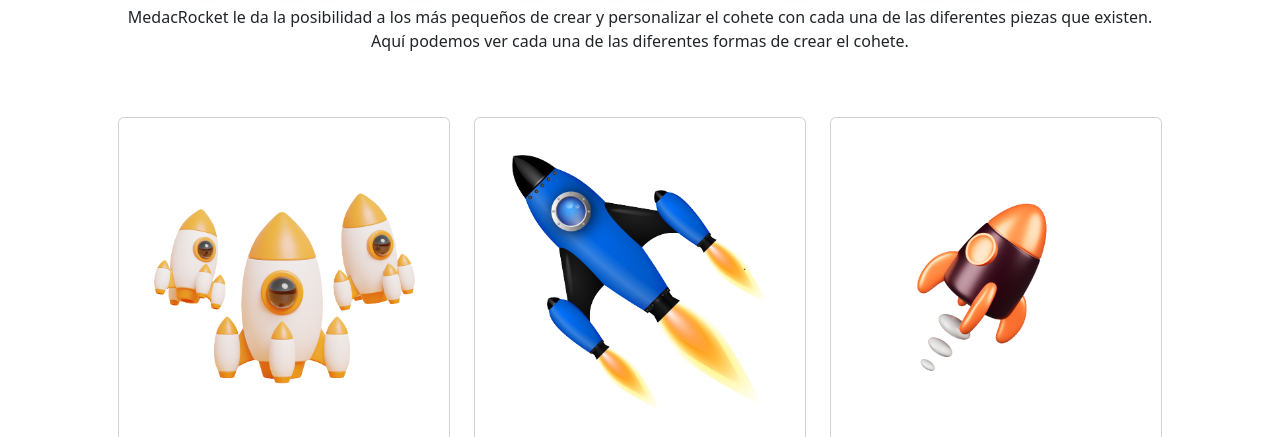
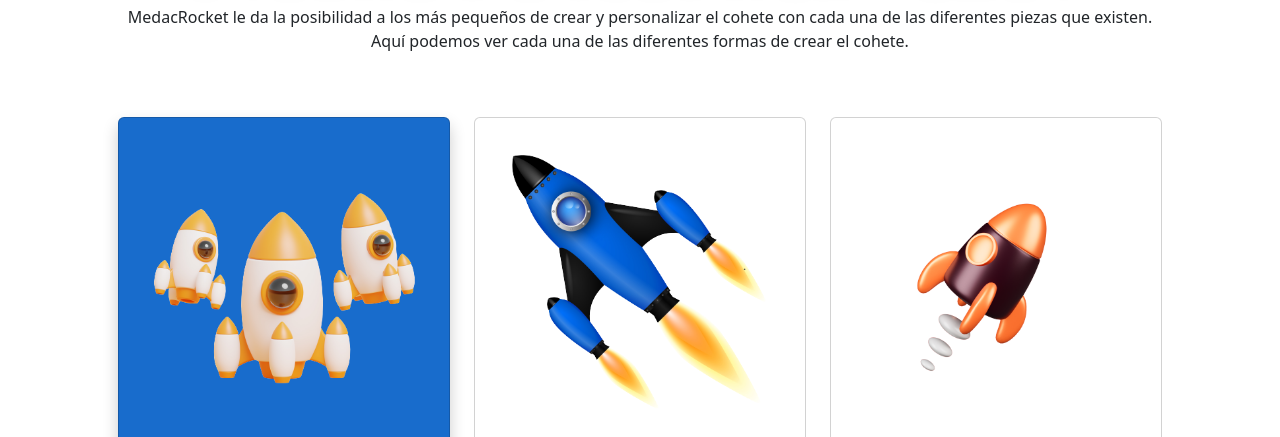
Before and after one commit to yaniramc/web-fabrica-juguetes, a plain HTML site: page toy-parts-section.html in a window 1280 px wide. In both pictures the pointer is over the element 284 px from the left and 714 px from the top of the page. Shown: the part 363-800 px from the top of the page. Drawn offline with nearby package versions, Linux system fonts and the light colour scheme; a web font is replaced by a local one.

Commit message:
He agregado un efecto en las tarjetas de la sección de piezas.

```diff
--- a/static/css/styles.css
+++ b/static/css/styles.css
@@ -52,13 +52,14 @@
 .nav-link {
     color: rgb(0, 0, 0, 0.55);
 }
+
 .nav-link:hover {
-  color: #186CCC;
-}
-.navbar-nav .nav-link.active, .navbar-nav .show>.nav-link {
     color: #186CCC;
 }
 
+.navbar-nav .nav-link.active, .navbar-nav .show > .nav-link {
+    color: #186CCC;
+}
 
 
 /* CONTENIDO */
@@ -89,3 +90,14 @@ se hace grande(max-width: 754px), los botones se ven en el lateral izquierdo.
         display: none;
     }
 }
+
+/* Efecto de tarjetas */
+.card {
+    background-color: white;
+    transition: transform .45s ease, background .45s ease;
+}
+.card:hover {
+    background-color: #186CCC;
+    box-shadow: 0 8px 16px 0 rgba(0,0,0,0.2);
+    color: #FFFFFF;
+}
```
